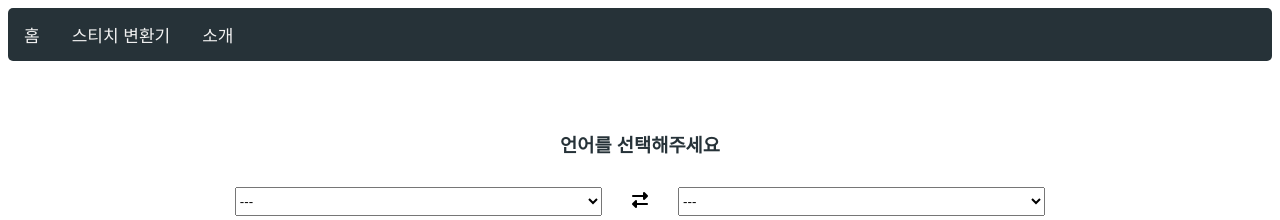
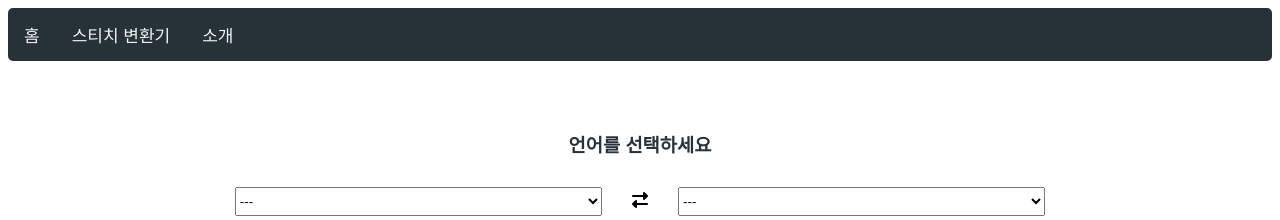
Before and after one commit to RaeKimie/crocheters, an Angular app: page /converter in a window 1280 px wide. Shown: the top 220 px of the page. Built offline with nearby package versions, Linux system fonts and the light colour scheme.

Commit message:
copy change

```diff
--- a/src/app/converter/converter.component.html
+++ b/src/app/converter/converter.component.html
@@ -1,4 +1,4 @@
-<h3>언어를 선택해주세요</h3>
+<h3>언어를 선택하세요</h3>
 <div class="language-dropdown">
 	<select (change)="updateLanguageFrom($event.target.value)">
 		<option class="center" value="">---</option>
```
